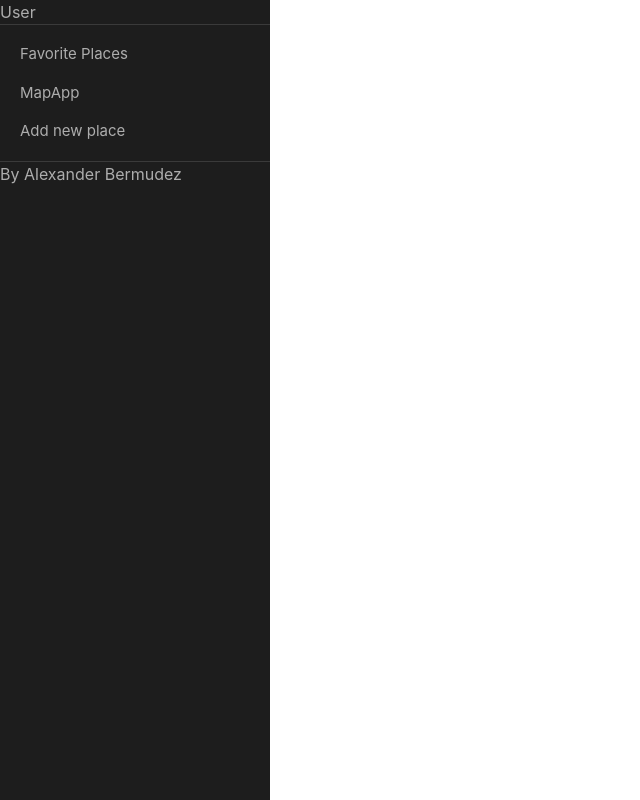
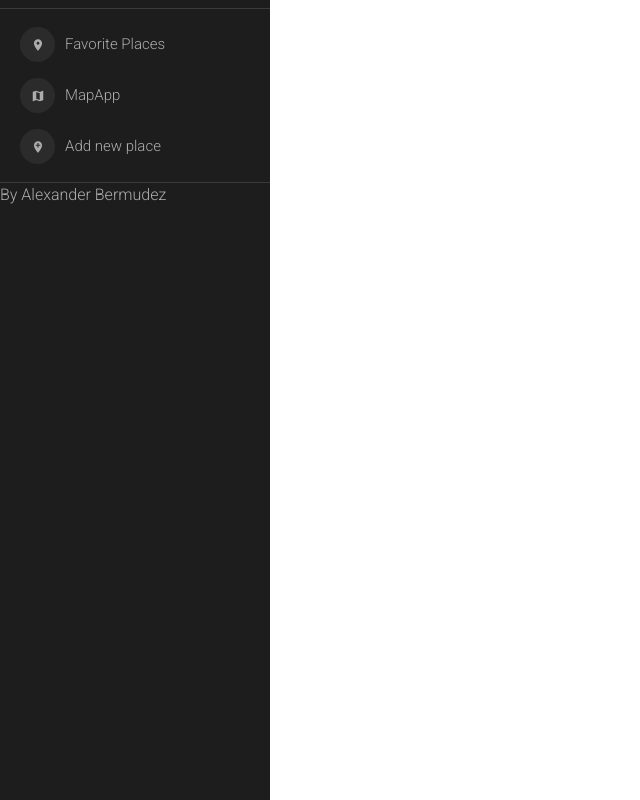
Before and after one commit to Alexber17/gpsmark, a React (Create React App) app in the folder gpsmark/: page / in a window 1280 px wide. Shown: the whole page, without its empty margins (0-640 px from the left). Built offline with nearby package versions, Linux system fonts and the light colour scheme; no server answers; what react-geocode would draw is missing.

Commit message:
adding some information

```diff
--- a/gpsmark/package.json
+++ b/gpsmark/package.json
@@ -10,6 +10,7 @@
     "@types/markerclustererplus": "^2.1.29",
     "@types/react": "^15.0.0 || ^16.0.0",
     "bootstrap": "^4.5.0",
+    "bulma": "^0.9.0",
     "jquery": "^3.5.1",
     "node-sass": "^4.14.1",
     "popper.js": "^1.16.1",
@@ -18,6 +19,7 @@
     "react-dom": "^16.13.1",
     "react-geocode": "^0.2.1",
     "react-google-maps": "^9.4.5",
+    "react-icons": "^3.10.0",
     "react-pro-sidebar": "^0.4.3",
     "react-router-dom": "^5.2.0",
     "react-scripts": "3.4.1"
--- a/gpsmark/src/App.js
+++ b/gpsmark/src/App.js
@@ -3,26 +3,40 @@ import { render } from "react-dom";
 import { withScriptjs } from "react-google-maps";
 import Map from "./components/Map.js";
 import { BrowserRouter as Router, Switch, Route, Link } from "react-router-dom";
-import { Button } from 'react-bootstrap';
+
 import AddPlaces from "./components/AddPlaces.js";
 import ShowPlaces from "./components/ShowPlaces.js"
 import { ProSidebar, Menu, MenuItem, SubMenu, SidebarHeader, SidebarFooter, SidebarContent } from 'react-pro-sidebar';
+import { MdPlace, MdMap, MdAddLocation } from "react-icons/md";
+
+import './custom.scss';
 
 
 
 class App extends Component {
+  state = {
+    users: []
+  }
   componentDidMount() {
     this.getData();
   }
 
+
+
   getData = () => {
     fetch("http://localhost:3000/users")
       .then((data) => data.json())
-      .then((json) => console.log(json))
+      .then((json) => this.setState({ users: json }))
       .catch((err) => console.log(err));
   };
 
   render() {
+    if (this.state.users[0]) {
+      console.log(this.state.users[0].username)
+    }
+
+
+
     return (
       <Router>
         <div className="main">
@@ -41,12 +55,12 @@ class App extends Component {
         <div className="asideMenu">
           <ProSidebar>
             <SidebarHeader>
-              User
-          </SidebarHeader>
-            <Menu iconShape="square">
-              <MenuItem><Link to="/ShowPlaces">Favorite Places</Link></MenuItem>
-              <MenuItem><Link to="/Map">MapApp</Link></MenuItem>
-              <MenuItem> <Link to="/AddPlaces">Add new place</Link></MenuItem>
+              <h3>{this.state.users[0] ? this.state.users[0].username : ''}</h3>
+            </SidebarHeader>
+            <Menu iconShape="circle">
+              <MenuItem icon={<MdPlace />} ><Link to="/ShowPlaces">Favorite Places</Link></MenuItem>
+              <MenuItem icon={<MdMap />}  ><Link to="/Map">MapApp</Link></MenuItem>
+              <MenuItem icon={<MdAddLocation />} > <Link to="/AddPlaces">Add new place</Link></MenuItem>
             </Menu>
             <SidebarFooter>
               By Alexander Bermudez
--- a/gpsmark/src/components/Map.js
+++ b/gpsmark/src/components/Map.js
@@ -1,5 +1,7 @@
 /*global google*/
+
 import React, { Component } from "react";
+
 import {
   Marker,
   withGoogleMap,
@@ -121,11 +123,6 @@ class Map extends React.Component {
 
     return (
       <div>
-        <GoogleMapExample
-          containerElement={<div style={{ height: `500px`, width: "100%" }} />}
-          mapElement={<div style={{ height: `100%` }} />}
-        ></GoogleMapExample>
-
         <form onSubmit={this.handleSubmit}>
           <div>
             <lable htmlFor="description" className="col-sm-1 col-form-label">
@@ -141,26 +138,40 @@ class Map extends React.Component {
                 onChange={this.handleChange}
               />
             </div>
-            <div class="col-sm-10">
+            <br />
+            <div class="col-10">
               <button type="submit" class="btn btn-primary">
                 Create{" "}
               </button>
             </div>
+            <br />
           </div>
         </form>
-        <div>
+        <GoogleMapExample
+          containerElement={<div style={{ height: `500px`, width: "100%" }} />}
+          mapElement={<div style={{ height: `100%` }} />}
+        ></GoogleMapExample>
+
+
+        <div>.
+
           {this.state.directions.routes
-            ? this.state.directions.routes[0].legs[0].steps.map((elemen) => (
-              <div>
+            ? <>
+            <h3>{this.state.directions.routes[0].legs[0].end_address}</h3>
+            <h6>{this.state.directions.routes[0].legs[0].distance.text}</h6>
+            <h6>{this.state.directions.routes[0].legs[0].duration.text}</h6>
+
+            {this.state.directions.routes[0].legs[0].steps.map((elemen) => (
+              <div className="directions" >
                 {" "}
                 <p
                   dangerouslySetInnerHTML={{ __html: elemen.instructions }}
                 />{" "}
               </div>
-            ))
-            : ""}
+            ))}
+            </>: ""}
         </div>
-      </div>
+      </div >
     );
   }
 }
--- a/gpsmark/src/components/ShowPlaces.js
+++ b/gpsmark/src/components/ShowPlaces.js
@@ -1,4 +1,5 @@
 import React, { Component } from "react";
+
 import { withScriptjs } from "react-google-maps";
 import Map from "../components/Map";
 class showPlaces extends Component {
@@ -32,7 +33,7 @@ class showPlaces extends Component {
 
         return (
             <div>
-                <Map />
+
 
             </div>
         )
--- a/gpsmark/src/custom.scss
+++ b/gpsmark/src/custom.scss
@@ -1,18 +1,47 @@
+@import '~react-pro-sidebar/dist/scss/styles.scss';
 // Override default variables before the import
-$body-bg: white;
+$body-bg: white  ;
 // Import Bootstrap and its default variables
-@import '~bootstrap/scss/bootstrap.scss';
-@import "node_modules/bootstrap/scss/bootstrap";
-@import '~react-pro-sidebar/dist/scss/styles.scss';
 
+@import url('https://fonts.googleapis.com/css2?family=Roboto:wght@300&display=swap');
+
+
+
+body {
+  margin: 0;
+  height: 100vh;
+  color: #353535 ;
+  font-family: 'Roboto', sans-serif !important;
+}
+
+    footer  {
+      margin-top: auto ;
+      color: #888;
+      text-align: center;
+      a {
+        text-decoration: none;
+        color: #888 ;
+        &:hover {
+          text-decoration: underline;
+        }
+      }
+    }
+
+
+.directions.p{
+
+background-color: blue !important;
+  border-style: solid;
+}
 .asideMenu{
-    height: 100%; /* Full-height: remove this if you want "auto" height */
+
+  height: 100%; /* Full-height: remove this if you want "auto" height */
   width: 270px; /* Set the width of the sidebar */
   position: fixed; /* Fixed Sidebar (stay in place on scroll) */
   z-index: 1; /* Stay on top */
   top: 0; /* Stay at the top */
   left: 0;
-  background-color: #111; /* Black */
+  background-color: red; /* Black */
   overflow-x: hidden; /* Disable horizontal scroll */
   padding-top: 0px;
 
--- a/gpsmark/src/index.js
+++ b/gpsmark/src/index.js
@@ -2,7 +2,7 @@ import React from 'react';
 import ReactDOM from 'react-dom';
 import './index.css';
 import 'bootstrap/dist/css/bootstrap.css';
-import './custom.scss';
+
 import App from './App';
 import * as serviceWorker from './serviceWorker';
 import 'bootstrap/dist/css/bootstrap.min.css';
```
Also changed, not shown: gpsmark/src/App.css (deleted, +0 -38 lines), gpsmark/src/components/Instructions.js (+20 -9 lines), 1 other file (tests, documents, lock files or other folders).
